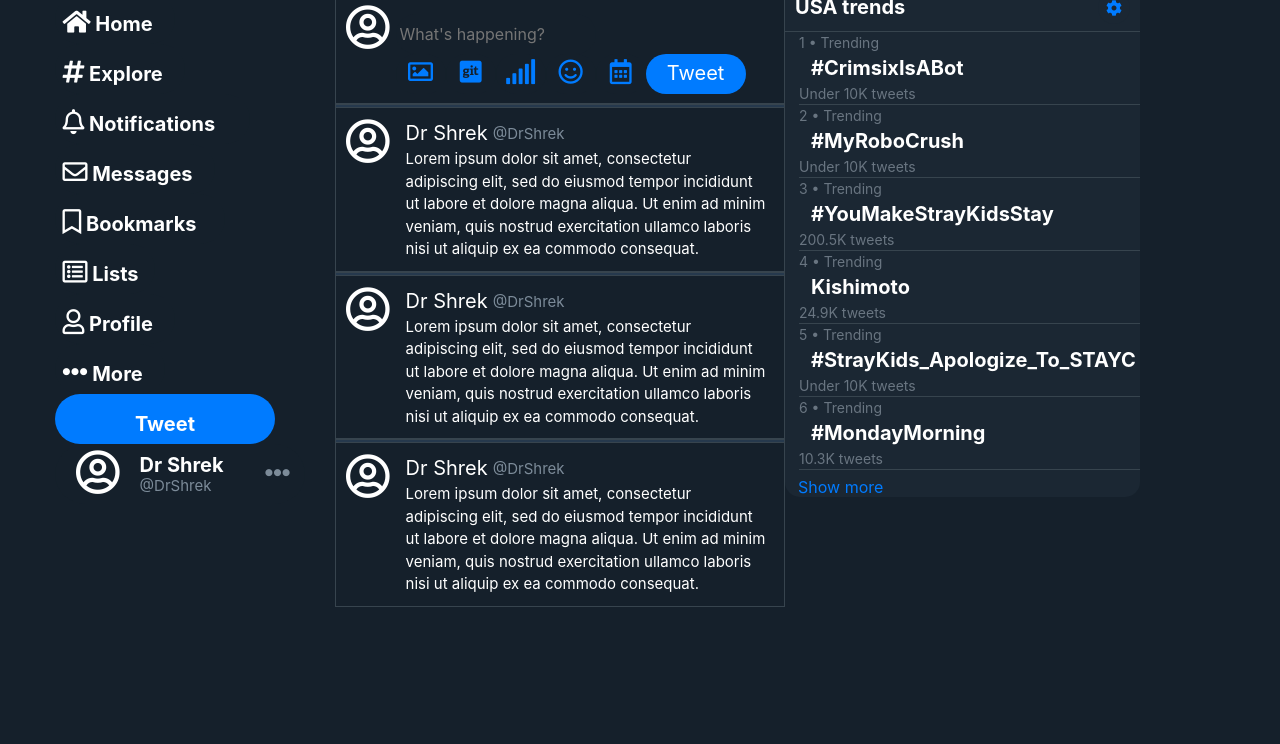
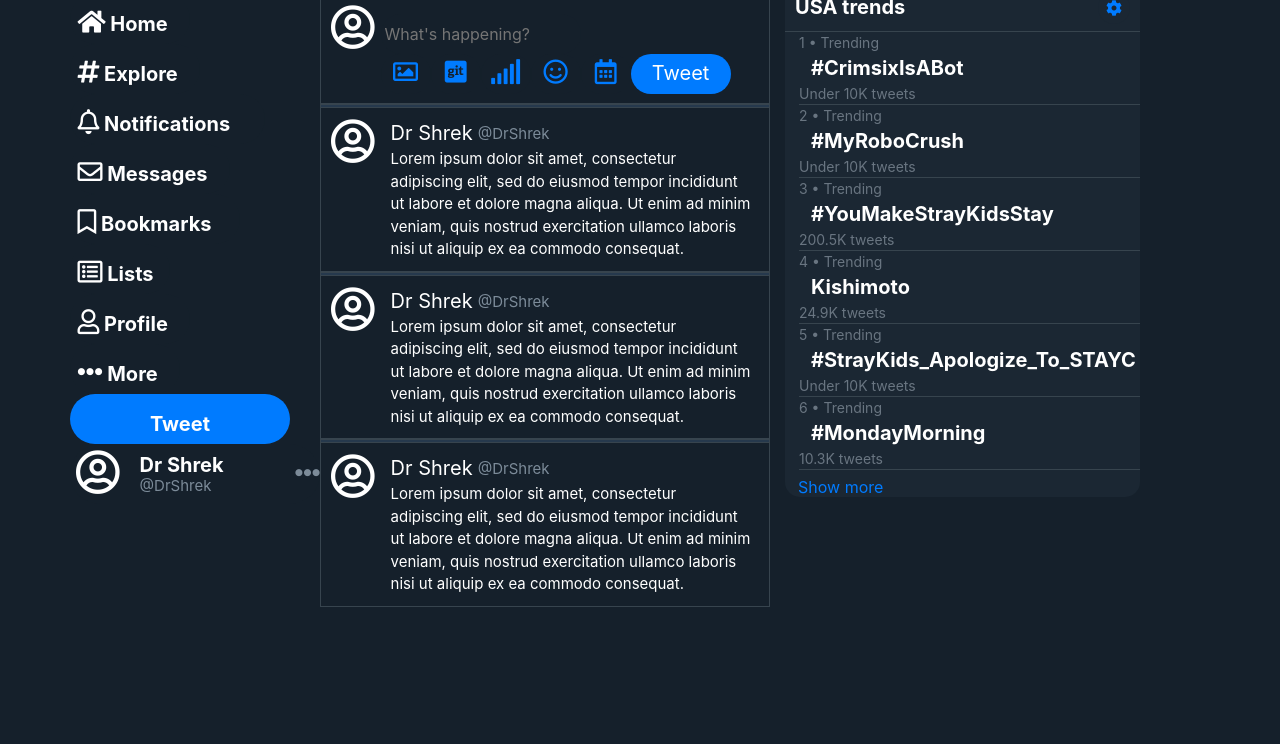
Before and after one commit to VecroKatas/hazker, a website: page index.html in a window 1280 px wide. Shown: the part 56-800 px from the top of the page. Drawn offline with nearby package versions, Linux system fonts and the light colour scheme.

Commit message:
Columns commit

```diff
--- a/index.html
+++ b/index.html
@@ -12,7 +12,7 @@
 </head>
 <body>
   <div class="row justify-content-center">
-    <div class="col-xl-3 col-2 row justify-content-end menu">
+    <div class="col-xl-3 col-sm-1 col-2 row justify-content-end menu">
       <div class="menu-icons row justify-content-between cont d-xl-none">
         <div class="menu-icon menu-icon-btn">
           <i class="fab fa-twitter f-s-25px"></i>
@@ -121,7 +121,7 @@
       </div>
     </div>
 
-    <div class="col-xl-9 col-10 row main-part">
+    <div class="col-xl-9 col-sm-11 col-10 row main-part">
       <div class="main-content row cont">
         <div class="row-home row justify-content-between">
           <div>
--- a/stylesheet/index.css
+++ b/stylesheet/index.css
@@ -1,6 +1,8 @@
 .row{
   margin-left: 0px !important;
   margin-right: 0px !important;
+  padding-left: 0px !important;
+  padding-right: 0px !important;
 }
 
 body, html{
@@ -291,7 +293,7 @@ body, html{
   background-color: rgb(21, 32, 43);
   color: white;
   width:355px;
-  margin-left: 20px;
+  margin-left: 15px !important;
 }
 
 .search input{
```
